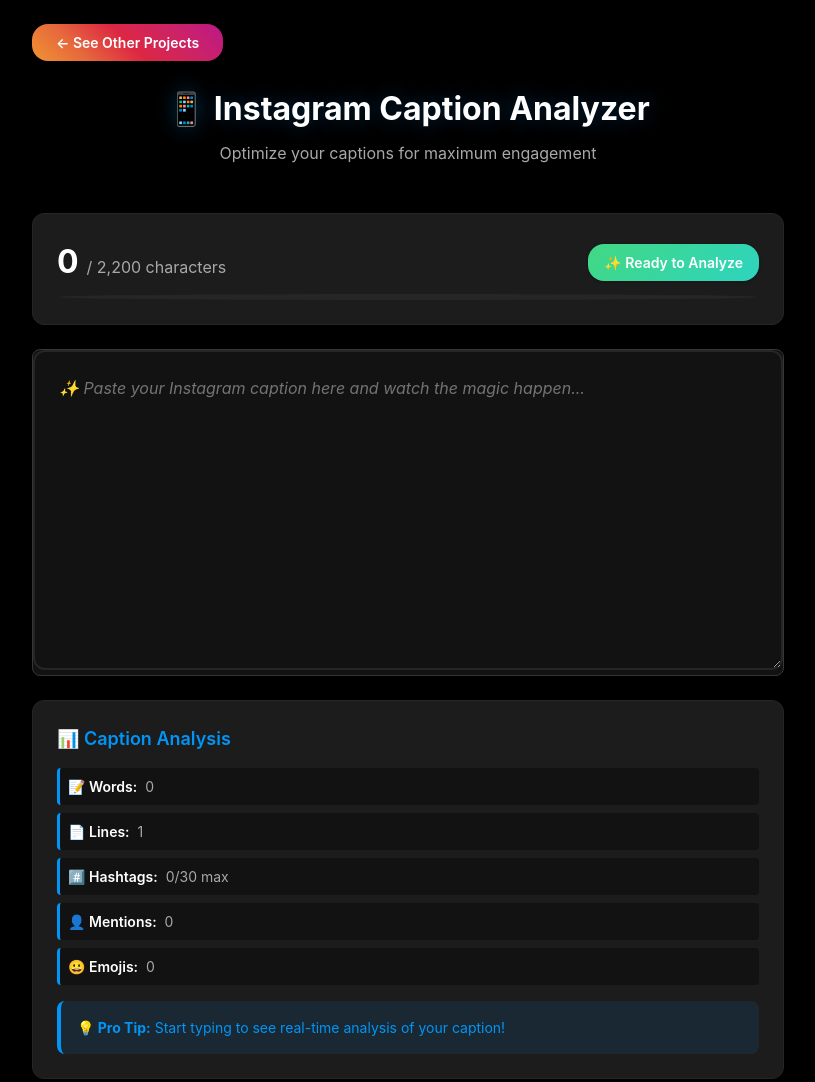
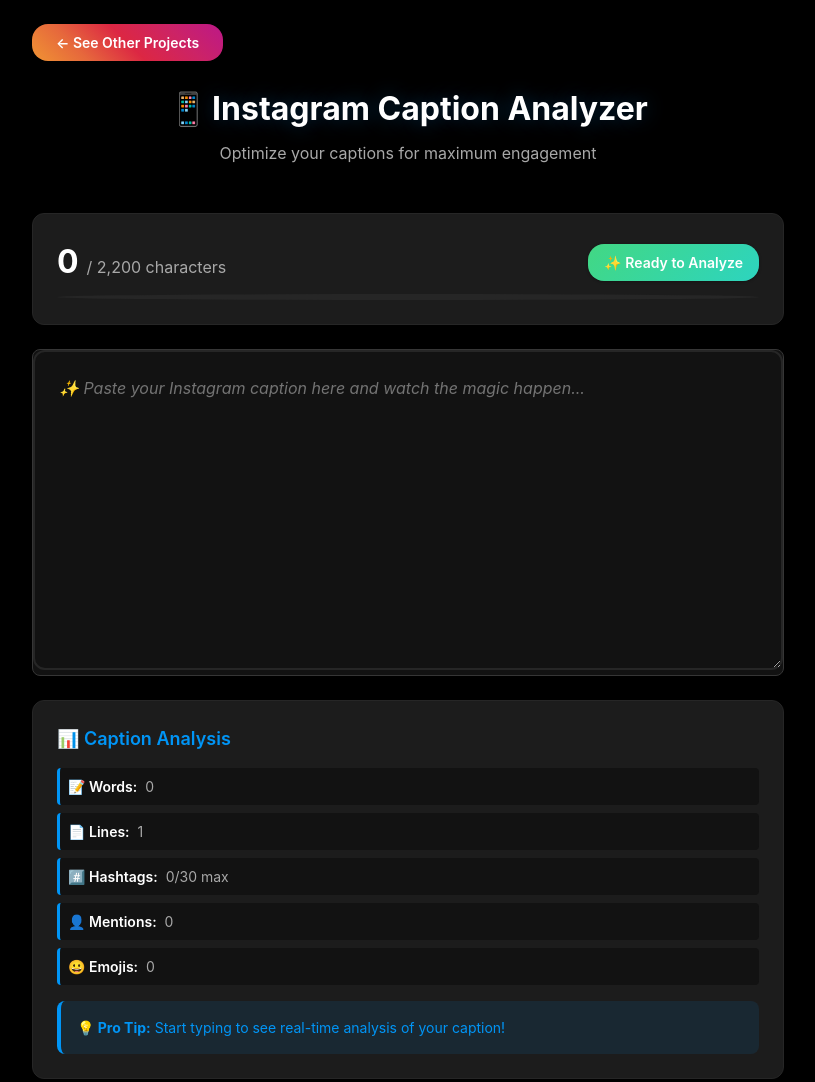
Before and after one commit to JOLT-dailyAi/projects-showcase, a plain HTML site: page projects/Instagram Caption Analyzer/IG-Caption_Analyzer.html in a window 1280 px wide. Shown: the whole page, without its empty margins (232-1047 px from the left). Drawn offline with Linux system fonts and the light colour scheme.

Commit message:
Update styles.css

```diff
--- a/styles.css
+++ b/styles.css
@@ -33,7 +33,7 @@
   --ig-transition: all 0.2s ease-in-out;
   --ig-transition-slow: all 0.3s ease-in-out;
 
-  /* Border Radius */
+  /* BorderËŠRadius */
   --ig-radius-sm: 4px;
   --ig-radius-md: 8px;
   --ig-radius-lg: 12px;
@@ -763,13 +763,21 @@ p {
   margin-bottom: var(--ig-space-sm);
   color: var(--ig-text-primary);
   text-shadow: 0 0 20px rgba(0, 149, 246, 0.3);
+  display: flex;
+  align-items: center;
+  justify-content: center;
+  gap: var(--ig-space-xs);
 }
 
-.emoji-icon {
-  display: inline-block;
-  font-size: 1.2em;
-  margin-right: 0.3em;
-  filter: drop-shadow(0 0 8px rgba(255, 255, 255, 0.3));
+.header-title .emoji {
+  background: none;
+  -webkit-text-fill-color: initial;
+  text-shadow: none;
+}
+
+.header-title .title-text {
+  color: var(--ig-text-primary);
+  text-shadow: 0 0 20px rgba(0, 149, 246, 0.3);
 }
 
 .header-subtitle {
@@ -836,7 +844,7 @@ p {
 }
 
 .progress-fill {
-  height: 100%;
+  height: 100\%\;
   background: linear-gradient(90deg, var(--ig-blue), #06b6d4);
   transition: all 0.3s ease;
   border-radius: var(--ig-radius-full);
```
